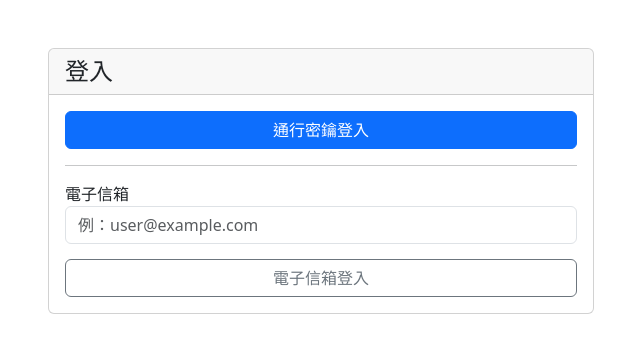
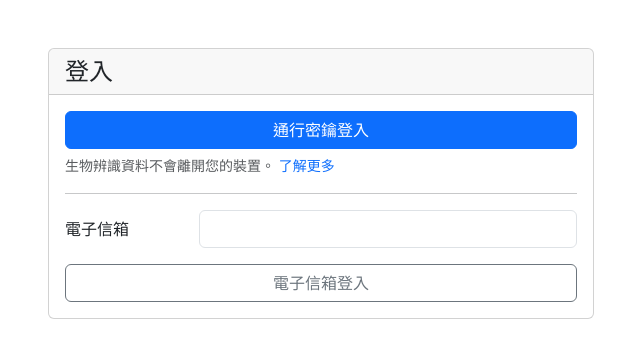
Before and after one commit to Chun-Cheng/green-learning, a FastAPI app: page /signin in a window 1280 px wide. Shown: the top 358 px of the page, without its empty margins (319-959 px from the left). Run offline with FastAPI, Linux system fonts and the light colour scheme.

Commit message:
Feat: Update sign in and sign up page

```diff
--- a/static/css/signin.css
+++ b/static/css/signin.css
@@ -1,14 +1,3 @@
-/* Custom styles */
-.form-group {
-    margin-bottom: 15px;
-}
-
-/* Optional: Adjust label width based on your design */
-label {
-    width: 100%;
-    display: inline-block;
-}
-
 #verify-form {
     display: none;
 }
--- a/templates/signin.html
+++ b/templates/signin.html
@@ -23,25 +23,33 @@
                             通行密鑰登入警告訊息
                         </div>
                         <!-- passkey login button -->
-                        <button class="btn btn-primary col-12" id="btn-passkey-signin">通行密鑰登入</button>
+                        <button class="btn btn-primary col-12 mb-1" id="btn-passkey-signin">通行密鑰登入</button>
+                        <span id="passkey_help_text" class="form-text">
+                            生物辨識資料不會離開您的裝置。
+                            <a href="https://support.apple.com/zh-tw/102195" class="link-offset-2 link-underline link-underline-opacity-0 link-underline-opacity-100-hover">了解更多</a>
+                        </span>
                         <hr>
                         <!-- email login alert message -->
                         <div class="alert alert-warning" id="email-alert" role="alert">
                             電子信箱登入警告訊息
                         </div>
                         <!-- email login form -->
-                        <form class="form-inline" id="signin-form" method="post" action="#">
-                            <div class="form-group">
-                                <label for="email">電子信箱</label>
-                                <input type="email" class="form-control" id="email" placeholder="例：user@example.com" autocomplete="email webauthn" required>
+                        <form id="signin-form" method="post" action="#">
+                            <div class="mb-3 row">
+                                <label for="email" class="col-lg-3 col-12 col-form-label">電子信箱</label>
+                                <div class="col-lg-9 col-12">
+                                    <input type="email" class="form-control" id="email" autocomplete="email webauthn" required>
+                                </div>
                             </div>
                             <button type="submit" class="btn btn-outline-secondary col-12" id="submit-btn">電子信箱登入</button>
                         </form>
                         <!-- email login verify form -->
                         <form class="form-inline" id="verify-form" method="post" action="#">
-                            <div class="form-group">
-                                <label for="verify-code">驗證碼</label>
-                                <input type="text" class="form-control" id="verify-code" placeholder="Verify code sent to your email" autocomplete="off" required>
+                            <div class="mb-3 row">
+                                <label for="verify-code" class="col-lg-3 col-12 col-form-label">驗證碼</label>
+                                <div class="col-lg-9 col-12">
+                                    <input type="text" class="form-control" id="verify-code" autocomplete="off" required>
+                                </div>
                             </div>
                             <button type="submit" class="btn btn-primary col-12" id="verify-btn">登入</button>
                         </form>
```
Also changed, not shown: static/css/signup.css (+0 -11 lines), templates/signup.html (+14 -8 lines).
